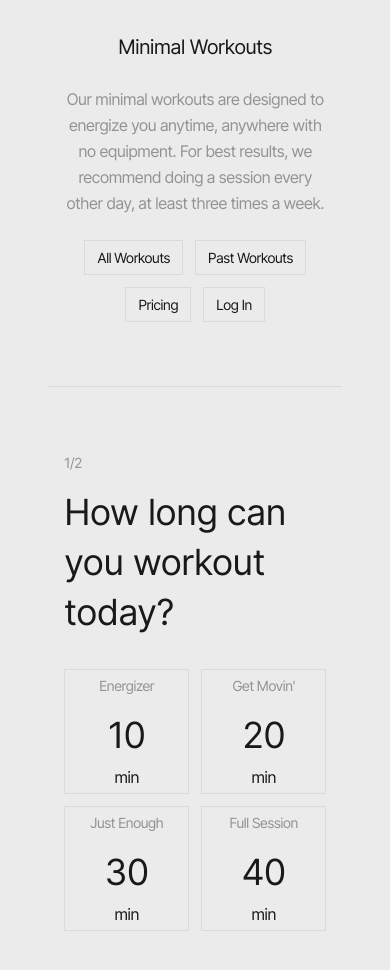
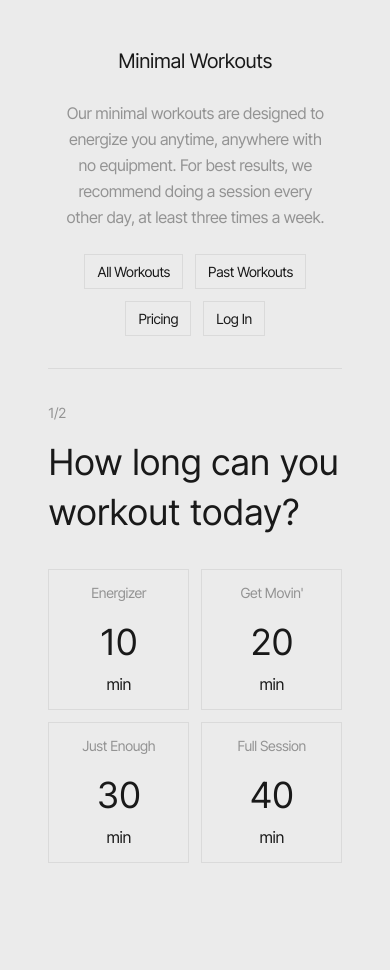
Before and after one commit to TanguyChaumette/Minimal-Workouts-React, a React (Vite) app: page / in a window 390 px wide. Shown: the top 970 px of the page. After the commit the page ends 908 px from the top, so only its background shows below. Built offline with nearby package versions, Linux system fonts and the light colour scheme.

Commit message:
new animations and responsive

```diff
--- a/src/components/Home.jsx
+++ b/src/components/Home.jsx
@@ -12,8 +12,8 @@ const Home = () => {
   };
 
   return (
-    <div className="min-h-screen flex items-center justify-center px-4">
-      <div className="flex flex-col gap-[64px] md:gap-[64px] items-center justify-center max-w-[800px] w-full pb-[10vh]">
+    <div className="min-h-screen flex items-center justify-center px-4 overflow-y-auto">
+      <div className="flex flex-col gap-[32px] md:gap-[64px] items-center justify-center max-w-[800px] w-full">
         <div className="flex flex-col gap-[24px] max-w-[500px] items-center justify-center px-4">
           <h2>Minimal Workouts</h2>
           <p className="text-darkgray text-center">
@@ -28,10 +28,10 @@ const Home = () => {
           </div>
         </div>
 
-        <div className="h-[1px] bg-lightgray w-full max-w-[800px]"></div>
+        <div className='h-[1px] bg-lightgray w-full max-w-[800px]'></div>
 
-        <div className="flex flex-col md:flex-row justify-top items-start gap-[32px] w-full px-4">
-          <div className="flex flex-col items-start justify-center w-full md:w-[50%] text-start gap-[12px]">
+        <div className='flex flex-col md:flex-row justify-top items-start gap-[32px] w-full'>
+          <div className="flex flex-col w-full md:w-[50%] text-start gap-[12px]">
             <h4 className="text-darkgray">1/2</h4>
             <h1>How long can you workout today?</h1>
           </div>
--- a/src/components/Workout.jsx
+++ b/src/components/Workout.jsx
@@ -206,7 +206,7 @@ const Workout = () => {
       </video>
 
       {/* Exercise name - smaller on mobile */}
-      <h1 className='absolute mt-[16px] md:mt-[32px] left-1/2 transform -translate-x-1/2 text-center px-4 w-full md:w-auto text-[20px] md:text-[36px]'>
+      <h1 className='absolute mt-[16px] md:mt-[32px] right-0 text-center px-4 w-full md:w-auto text-[20px] md:text-[36px]'>
         {currentExercise.name}
       </h1>
 
--- a/src/components/WorkoutType.jsx
+++ b/src/components/WorkoutType.jsx
@@ -18,7 +18,7 @@ const WorkoutType = () => {
   };
 
   return (
-    <div className="min-h-screen flex items-center justify-center px-4 overflow-y-auto py-8">
+    <div className="min-h-screen flex items-center justify-center px-4 overflow-y-auto">
       <div className="flex flex-col gap-[32px] md:gap-[64px] items-center justify-center max-w-[800px] w-full">
         <div className="flex flex-col gap-[24px] max-w-[500px] items-center justify-center px-4">
           <h2>Minimal Workouts</h2>
@@ -33,7 +33,7 @@ const WorkoutType = () => {
 
         <div className='h-[1px] bg-lightgray w-full max-w-[800px]'></div>
 
-        <div className='flex flex-col md:flex-row justify-top items-start gap-[32px] w-full px-4'>
+        <div className='flex flex-col md:flex-row justify-top items-start gap-[32px] w-full'>
           <div className="flex flex-col w-full md:w-[50%] text-start gap-[12px]">
             <div className="flex flex-col items-start justify-center text-start gap-[12px]">
               <h4 className="text-darkgray">2/2</h4>
--- a/src/components/WorkoutTypeCard.jsx
+++ b/src/components/WorkoutTypeCard.jsx
@@ -7,7 +7,7 @@ function WorkoutTypeCard(props) {
       onClick={onClick}
     >
       <h4 className="text-darkgray">{title}</h4>
-      <h1 className="text-[24px] md:text-[36px] text-center mt-[8px] md:mt-[8px]">{type}</h1>
+      <h1 className="text-[24px] md:text-[38px] text-center mt-[8px] md:mt-[8px]">{type}</h1>
     </div>
   );
 }
--- a/src/data/workoutData.js
+++ b/src/data/workoutData.js
@@ -8,6 +8,12 @@ export const workoutTypes = {
         duration: 10,
         steps: [
           {
+            name: 'Get Ready',
+            duration: 10,
+            videoUrl: '/videos/start-1.mp4',
+            isBreak: false
+          },
+          {
             name: 'Jumping Jacks',
             duration: 30,
             videoUrl: '/videos/jumping-jacks.mp4',
@@ -15,8 +21,8 @@ export const workoutTypes = {
           },
           {
             name: 'Break',
-            duration: 30,
-            videoUrl: '/videos/break.mp4',
+            duration: 20,
+            videoUrl: '/videos/break-1.mp4',
             isBreak: true
           },
           {
@@ -34,7 +40,7 @@ export const workoutTypes = {
           {
             name: 'Break',
             duration: 30,
-            videoUrl: '/videos/break.mp4',
+            videoUrl: '/videos/break-1.mp4',
             isBreak: true
           },
           {
--- a/src/index.css
+++ b/src/index.css
@@ -16,10 +16,13 @@
 }
 
 @layer base {
+  html, body {
+    @apply h-full;
+  }
 
   body {
     font-family: 'Inter';
-    @apply m-0 p-0 tracking-tighter bg-offwhite text-primary h-full overflow-hidden;
+    @apply m-0 p-0 tracking-tighter bg-offwhite text-primary overflow-y-auto;
   }
 
   h1 {
```
Also changed, not shown: 2 other files (tests, documents, lock files or other folders).
